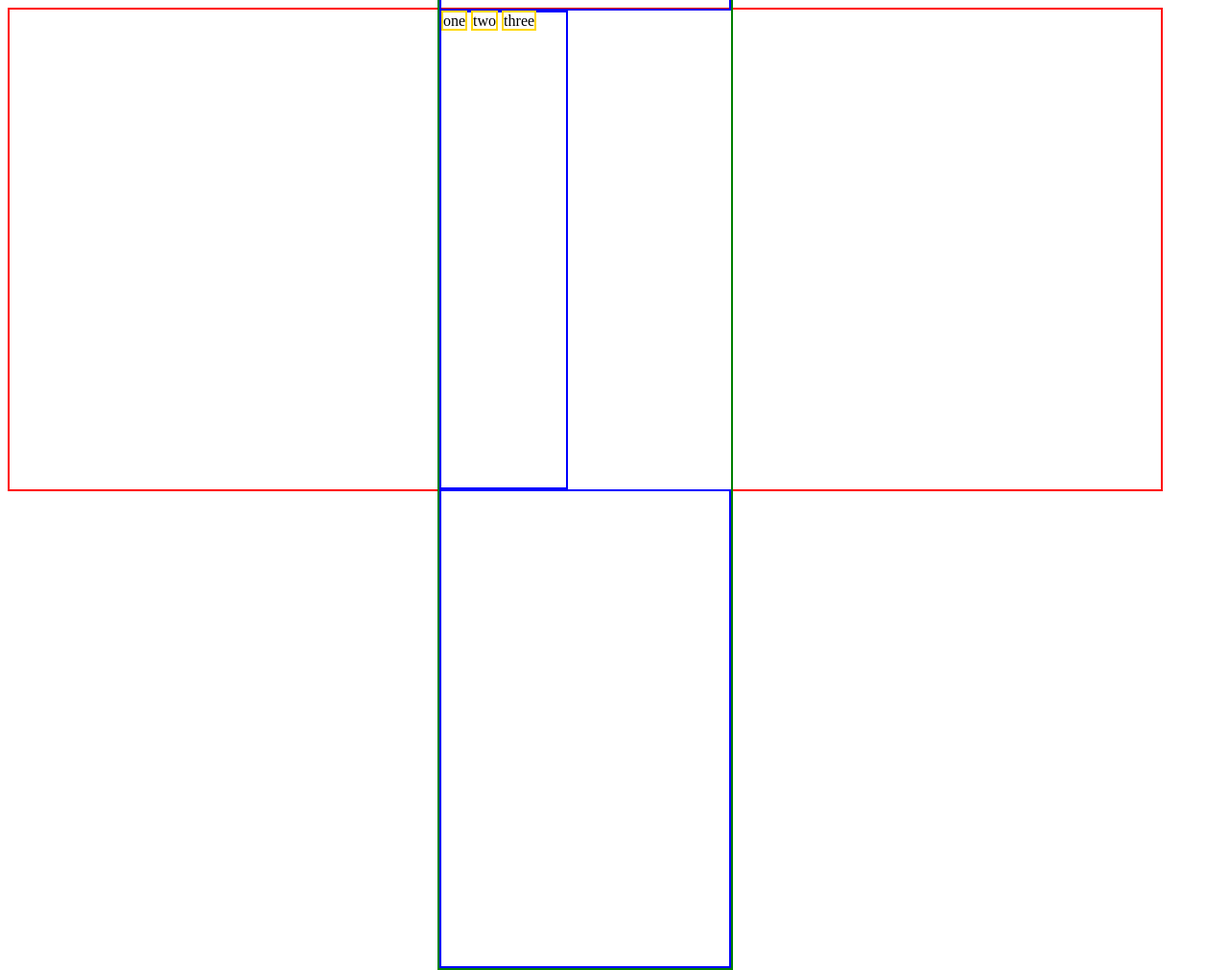
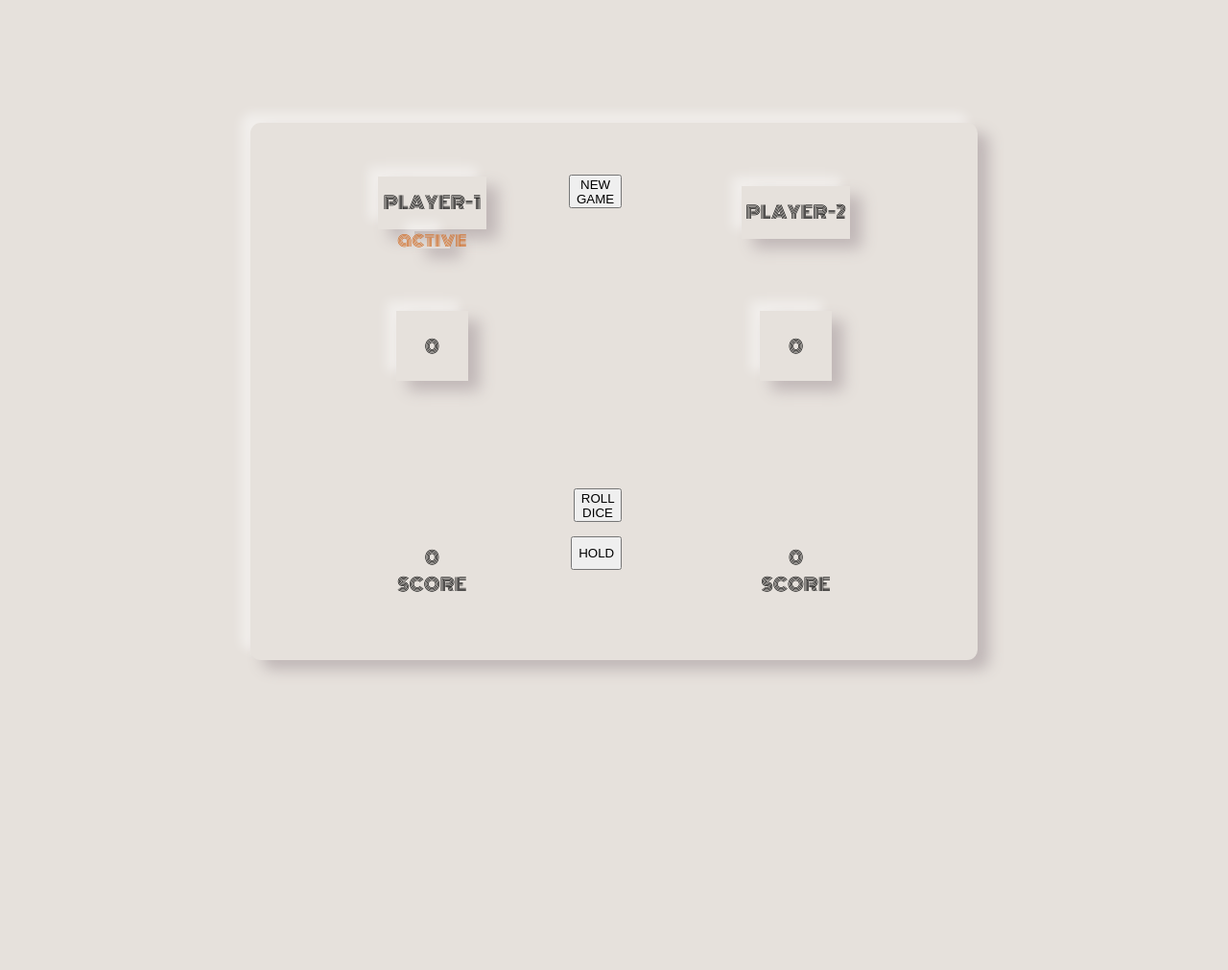
Before and after one commit to ChetanBudhathoki/ChetanBudhathoki.github.io, a plain HTML site: page index.html in a window 1280 px wide. Shown: the whole page at 96% size. After the commit the page ends 816 px from the top, so only its background shows below. Drawn offline with Linux system fonts and the light colour scheme.

Commit message:
neomorphism design

```diff
--- a/app.css
+++ b/app.css
@@ -1,7 +1,8 @@
 
     /* <style> */
     body{
-        background-color:#dde1e7;
+        /* background-color:#dde1e7; */
+        background-color: rgb(230, 225, 220);
     }
     .wrapper {
         display: flex;
@@ -9,6 +10,7 @@
         align-items: center;
         justify-content: center;
         position: relative;
+
     }
 
     .container {
@@ -20,6 +22,13 @@
         display: flex;
         /* position: relative; */
         /* align-items: center; */
+        background-color: rgb(230, 225, 220);
+        /* border: 2px solid red; */
+        /* box-shadow: -3px -3px 7px #ffffff73, 9px 3px 5px rgba(94, blue, alpha); */
+        box-shadow: 12px 10px 15px rgb(192, 183, 183),-10px -10px 11px #ffffff73;
+        border-radius: 11px;
+        font-family: 'Monoton', cursive;
+        font-size: large;
     }
 
     .innercontainer {
@@ -35,11 +44,11 @@
         /* background-color: indianred; */
         /* background-color:rgb(134, 75, 134); */
         /* background-color:#dde1e7; */
-        background-color: grey;
+        /* background-color: grey; */
         text-align: center;
         display: flex;
         flex-direction: column;
-        box-shadow: -3px -3px 7px #ffffff73, 3px 3px 5px rgba(94, , blue, alpha);
+        box-shadow: -3px -3px 7px #ffffff73, 3px 3px 5px rgba(94, blue, alpha);
     }
 
     .pannel {
@@ -64,6 +73,7 @@
         justify-content: center;
         align-items: center;
         margin: 1px;
+        box-shadow: 12px 10px 15px rgb(192, 183, 183),-10px -10px 11px #ffffff73;
 
 
 
@@ -82,6 +92,7 @@
         display: flex;
         justify-content: center;
         align-items: center;
+        box-shadow: 12px 10px 15px rgb(192, 183, 183),-10px -10px 11px #ffffff73;
 
     }
 
@@ -98,6 +109,7 @@
         /* margin: 1px; */
         /* position: absolute; */
         /* top: 10px; */
+        /* box-shadow: 12px 10px 15px rgb(192, 183, 183),-10px -10px 11px #ffffff73; */
     }
 
     #once {
@@ -107,7 +119,7 @@
     #once-1{
         width: 10%;
         height: 10%;
-        background-color:azure;
+        /* background-color:azure; */
         color: chocolate;
     }
 
@@ -120,11 +132,11 @@
         /* background-color: indianred */
         /* background-color: rgb(235, 219, 219); */
         /* background-color: rgb(182, 174, 174); */
-        background-color: grey;
+        /* background-color: grey; */
         text-align: center;
         display: flex;
         flex-direction: column;
-        box-shadow: -3px -3px 7px pink, 3px 3px 5px plum;
+        /* box-shadow: -3px -3px 7px pink, 3px 3px 5px plum;  */
     }
 
     .pannel {
@@ -236,7 +248,7 @@
     }
 
     .active{
-        background-color:azure;
+        /* background-color:azure; */
         color: chocolate;
     }
 /* </style> */
--- a/appy.js
+++ b/appy.js
@@ -50,7 +50,7 @@ document.querySelector('.ass').addEventListener('click', function () {
         if (player1) {
             scores[0] = scores[0] + roundscore;
             document.querySelector('.two').textContent = scores[0];
-            if (scores[0] >= 20) {
+            if (scores[0] >= 100) {
                 document.querySelector('.PLAYER-1').textContent = 'WINNER!';
                 document.querySelector('#pani').style.display = 'none';
                 document.querySelector('#once').style.display = 'none';
@@ -67,7 +67,7 @@ document.querySelector('.ass').addEventListener('click', function () {
         else {
             scores[1] = scores[1] + roundscore;
             document.querySelector('#what').textContent = scores[1];
-            if (scores[1] >= 20) {
+            if (scores[1] >= 100) {
                 document.querySelector('.PLAYER-2').textContent = 'WINNER!';
                 document.querySelector('#pani').style.display = 'none';
                 document.querySelector('#once-1').style.display = 'none';
--- a/index.html
+++ b/index.html
@@ -3,88 +3,132 @@
 
 <head>
     <meta charset="UTF-8">
-    <meta name="viewport" content="width=device-width, initial-scale=">
-    <title></title>
+    <meta name="viewport" content="width=device-width, initial-scale=1.0">
+    <meta http-equiv="X-UA-Compatible" content="ie=edge">
+    <link rel="stylesheet" href="app.css">
+    <link href="https://fonts.googleapis.com/css2?family=Monoton&display=swap" rel="stylesheet">
+    <title>Document</title>
 </head>
 
 <body>
 
-    <style>
 
-        .element{
-            margin: 0px;
-            padding: 0px;
-            box-sizing: border-box;
-        }
-        .container {
-            border: 2px solid red;
-            height: 500px;
+    <!-- <style>
+        .wrapper{
+            height: 100vh;
             display: flex;
-            width: 1200px;
-            /* margin: auto; */
             align-items: center;
             justify-content: center;
         }
-        .fit{
-            border: 2px solid green;
-            /* max-height: 495px; */
-            /* margin: auto; */
-            /* position: absolute; */
-            align-items: center;
-            justify-content: center;
+        .outercontainer{
+            background-color: grey;
+            height: 80vh;
+            width: 80%;
+            margin:auto;
+            display: flex;
+            /* align-items: center; */
+        }
+        .innercontainer{
+            width: 50%;
+
+
+        }
+        .innercontainer-1{
+            background-color: hotpink;
+        }
+        .innercontainer-2{
+            background-color: indigo;
         }
 
-        .side {
-            border: 2px solid blue;
-            margin: 0px;
-            height: 495px;
-            width: 300px;
-            /* background-color: black; */
-            /* margin: auto; */
-            /* display: inline-block; */
-        }
-        #side-2{
-            width: 130px;
-            max-height: 495px;
-        }
-        .but{
-            border: 2px solid gold;
-        }
-        #but-1{
-            /* top: 67px; */
-        }
     </style>
 
+    <div class="wrapper">
 
 
+    <div class="outercontainer">
+<div class="innercontainer-1 innercontainer">one</div>
+<div class="innercontainer-2 innercontainer">two</div>
+    </div>
+</div> -->
+
+    <div class="wrapper">
+        <div class="container">
+            <div class="innercontainer-1 innercontainer">
+                <div class="pannel-1 pannel">
+                    <div class="one PLAYER-1">
+                        PLAYER-1
+                    </div>
+                    <div class="one active" id="once">
+                        active
+                    </div>
+                </div>
+                <div class="pannel-2 pannel">
+                    <div class="two">
+                        SCORE
+                    </div>
+                </div>
+                <div class="pannel-3 pannel">
+                    <div class="current">
+                        <div class="three-1 three" id="pani-2">
+                            CURRENT SCORE
+                        </div>
+                        <div class="three-2 three">
+                            SCORE
+                        </div>
+                    </div>
+
+                </div>
+            </div>
+            <div class="innercontainer-2 innercontainer">
+                <div class="pannel-1 pannel">
+                    <div class="one PLAYER-2">
+                        PLAYER-2
+                    </div>
+                    <div class="one" id="once-1">
+                        active
+                    </div>
+                </div>
+                <div class="pannel-2 pannel">
+                    <div class="two" id="what">
+                        SCORE
+                    </div>
+                </div>
+                <div class="pannel-3 pannel">
+                    <div class="current">
+                        <div class="three-1 three" id="twat">
+                            CURRENT SCORE
+                        </div>
+                        <div class="three-2 three">
+                            SCORE
+                        </div>
+                    </div>
+
+                </div>
+            </div>
 
 
-    <div class="container">
+        </div>
+        <div class="buttons">
+            <div class="but-1 button">
+                <button class="klk ass">HOLD</button>
+            </div>
+            <div class="but-2 button">
+                <button class="klk" id="pani-1">ROLL DICE</button>
+            </div>
+            <div class="but-3 button">
 
-        <div class="fit">
-            <div class="side" id="side-1">
-                <div class="player" id="playerone"></div>
-                <div class="score" id="scoreone"></div>
-                <div class="currentscore" id="currentscoreone"></div>
+                <!-- <button class="klk">botom3</button> -->
+                <img class="klk-1 klk" id="pani" src="dice-5.png" alt="">
             </div>
-            <div class="side" id="side-2">
-                <a class="but" id="but-1">one</a>
-                <a class="but" id="but-2">two</a>
-                <a class="but" id="but-3">three</a>
-            </div>
-
-            <!-- <button class="but" id="but-1">one</button>
-            <button class="but" id="but-2">two</button>
-            <button class="but" id="but-3">three</button> -->
-            <div class="side" id="side-3">
-                <div class="player" id="playerone"></div>
-                <div class="score" id="scoreone"></div>
-                <div class="currentscore" id="currentscoreone"></div>
+            <div class="but-4 button">
+                <button class="klk dick">NEW GAME</button>
             </div>
         </div>
-
+    </div>
+    <!-- <button type="button" disabled>Click Me!</button> -->
     </div>
 
+    <script src="appy.js"></script>
 </body>
 
 </html>
```
Also changed, not shown: index1.html (deleted, +0 -133 lines).
